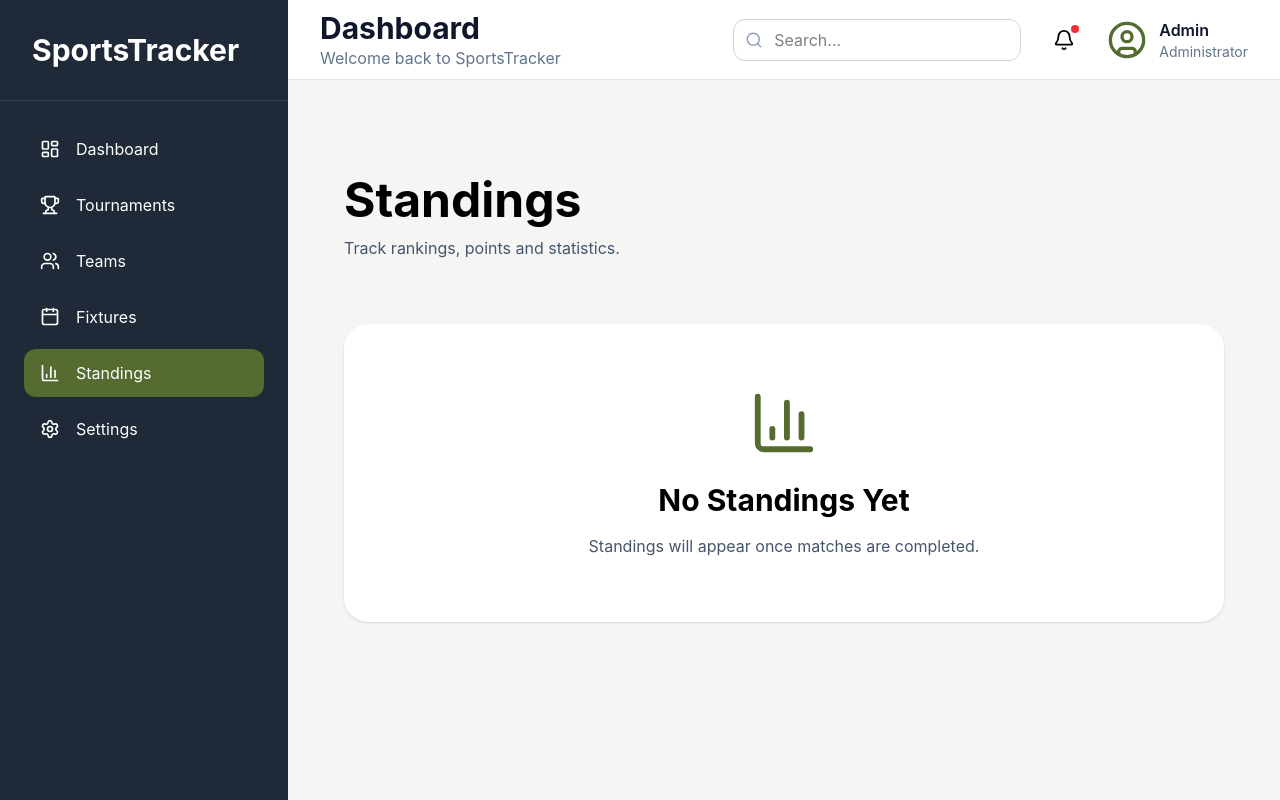
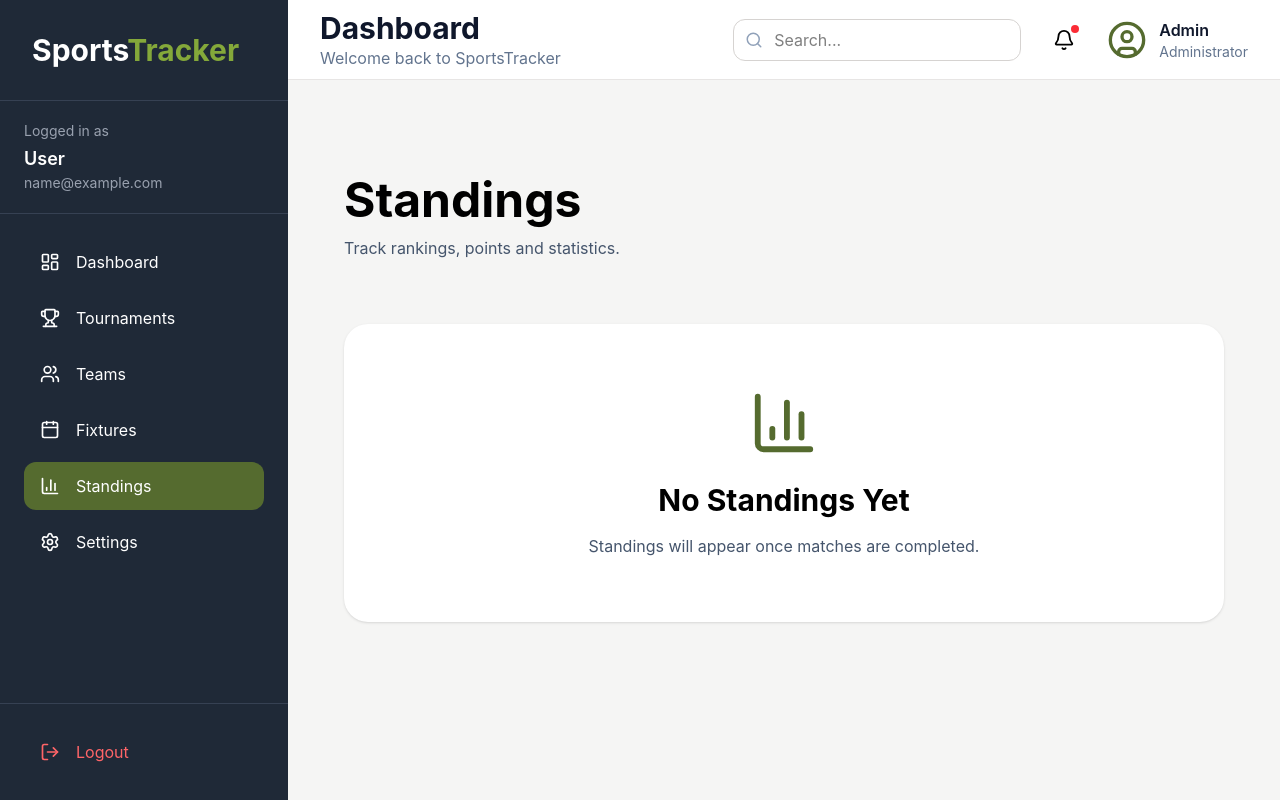
Before and after one commit to Ashikshahu7781/devops-project, a React app in the folder frontend/: page /standings in a window 1280 px wide. Built offline with nearby package versions, Linux system fonts and the light colour scheme; sample sign-in values are in the browser's storage; the HTML template or start-up script is replaced by a standard one.

Commit message:
feat: add protected routes and logout functionality

```diff
--- a/frontend/src/components/dashboard/Sidebar.jsx
+++ b/frontend/src/components/dashboard/Sidebar.jsx
@@ -5,8 +5,10 @@ import {
   Calendar,
   BarChart3,
   Settings,
+  LogOut,
 } from "lucide-react";
-import { NavLink } from "react-router-dom";
+
+import { NavLink, useNavigate } from "react-router-dom";
 
 const menuItems = [
   {
@@ -42,19 +44,44 @@ const menuItems = [
 ];
 
 function Sidebar() {
+  const navigate = useNavigate();
+
+  const user = JSON.parse(localStorage.getItem("user"));
+
+  const handleLogout = () => {
+    localStorage.removeItem("access_token");
+    localStorage.removeItem("user");
+
+    navigate("/login", { replace: true });
+  };
+
   return (
     <aside className="w-72 bg-[#1F2937] text-white flex flex-col">
 
+      {/* Logo */}
       <div className="p-8 border-b border-gray-700">
-
         <h1 className="text-3xl font-bold">
-          SportsTracker
+          Sports<span className="text-[#84A83A]">Tracker</span>
         </h1>
-
       </div>
 
+      {/* Logged-in User */}
+      <div className="px-6 py-5 border-b border-gray-700">
+        <p className="text-sm text-gray-400">
+          Logged in as
+        </p>
+
+        <h2 className="text-lg font-semibold mt-1">
+          {user?.full_name || "User"}
+        </h2>
+
+        <p className="text-sm text-gray-400 truncate">
+          {user?.email}
+        </p>
+      </div>
+
+      {/* Navigation */}
       <nav className="flex-1 p-6 space-y-2">
-
         {menuItems.map((item) => {
           const Icon = item.icon;
 
@@ -71,14 +98,22 @@ function Sidebar() {
               }
             >
               <Icon size={20} />
-
               {item.title}
-
             </NavLink>
           );
         })}
+      </nav>
 
-      </nav>
+      {/* Logout */}
+      <div className="p-6 border-t border-gray-700">
+        <button
+          onClick={handleLogout}
+          className="w-full flex items-center gap-4 px-4 py-3 rounded-xl text-red-400 hover:bg-red-500/10 transition"
+        >
+          <LogOut size={20} />
+          Logout
+        </button>
+      </div>
 
     </aside>
   );
--- /dev/null
+++ b/frontend/src/utils/auth.js
@@ -0,0 +1,17 @@
+export const logout = () => {
+  localStorage.removeItem("access_token");
+  localStorage.removeItem("user");
+};
+
+export const getToken = () => {
+  return localStorage.getItem("access_token");
+};
+
+export const getUser = () => {
+  const user = localStorage.getItem("user");
+  return user ? JSON.parse(user) : null;
+};
+
+export const isAuthenticated = () => {
+  return !!localStorage.getItem("access_token");
+};
```
